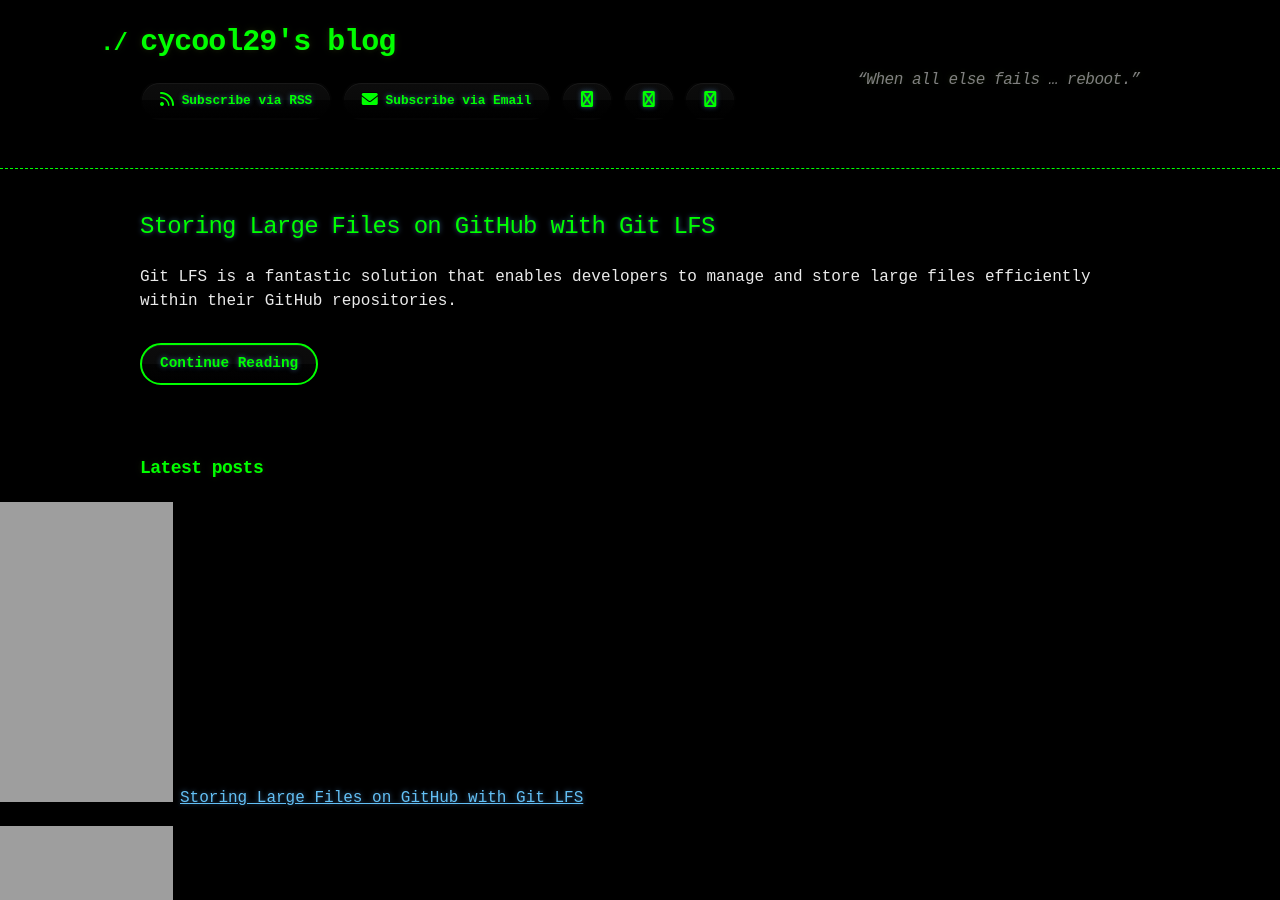
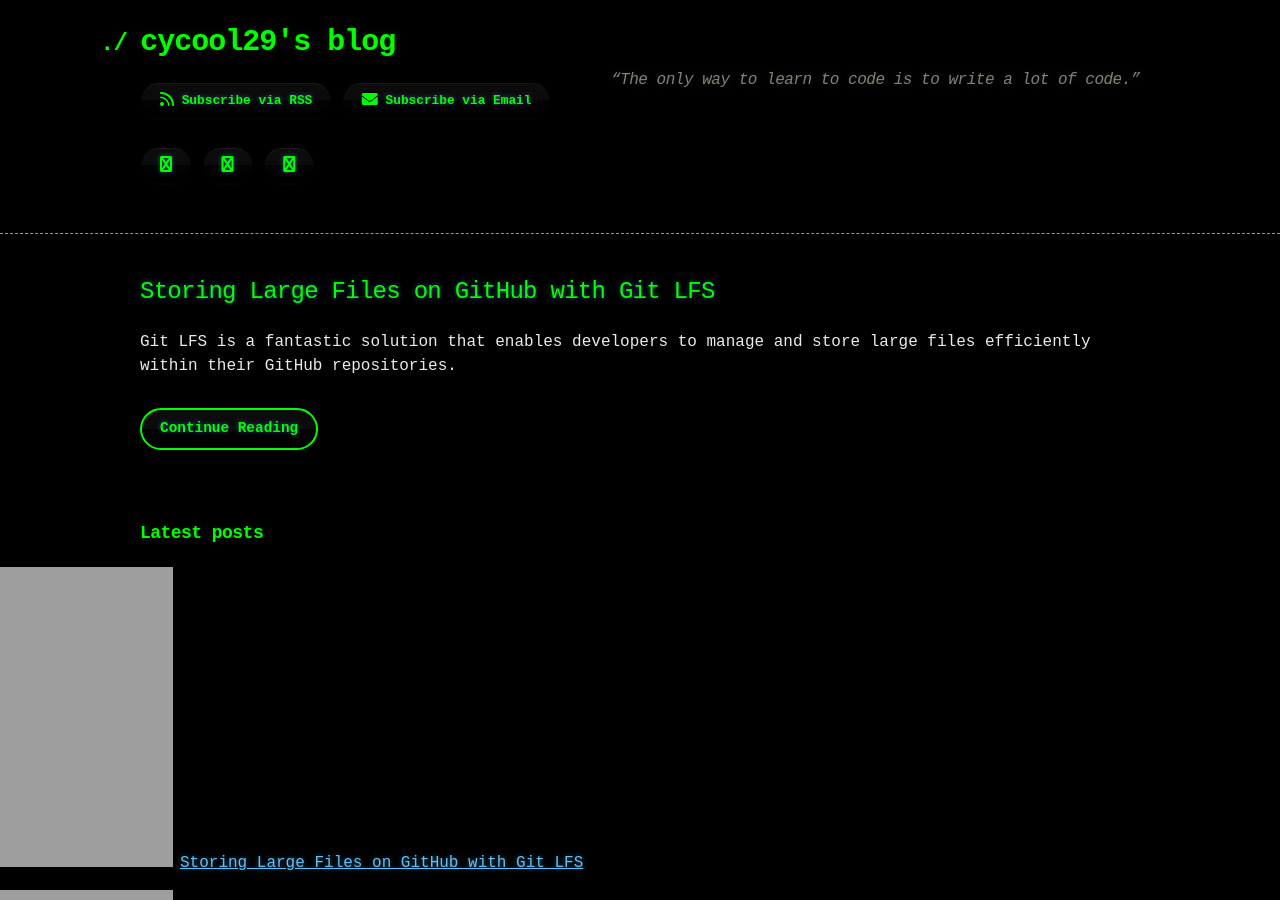
Before and after one commit to cycool29/cycool29.github.io, a Jekyll site: the page built from index.md, in a window 1280 px wide and 900 px high. Built offline with Jekyll 4.4.1, drawn with Linux system fonts in a browser that asks for light colours; a style sheet for code colours, icons or effects is not loaded.

Commit message:
Update quotes

```diff
--- a/_config.yml
+++ b/_config.yml
@@ -1,5 +1,5 @@
 title: cycool29's blog
-description: "“When all else fails … reboot.” "
+description: "“The only way to learn to code is to write a lot of code.” "
 bio: A high school student. Intermediate in Python, Git, Bash. Learning JavaScript. He/Him. "
 author: cycool29
 url: https://cycool29.github.io
```
